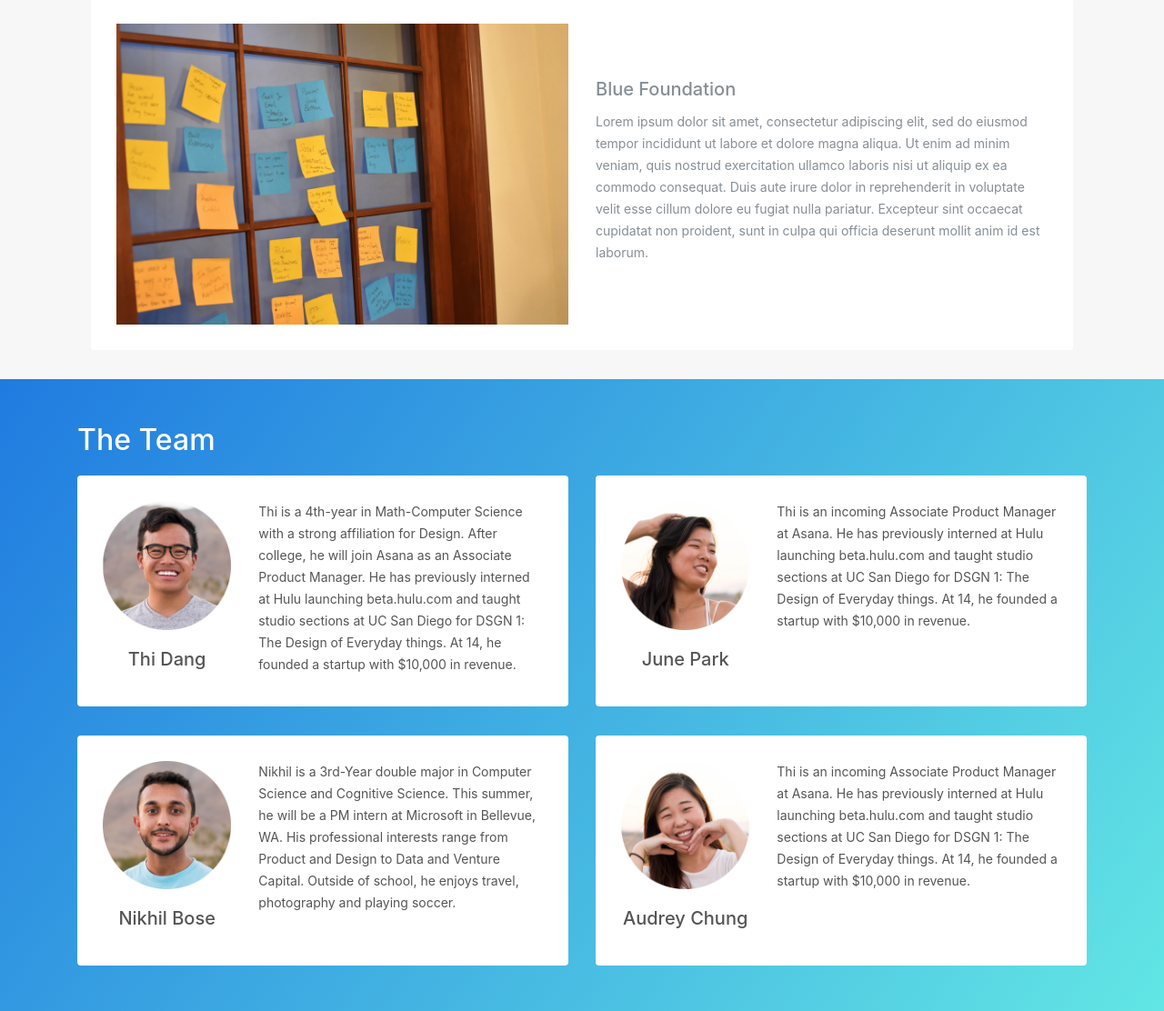
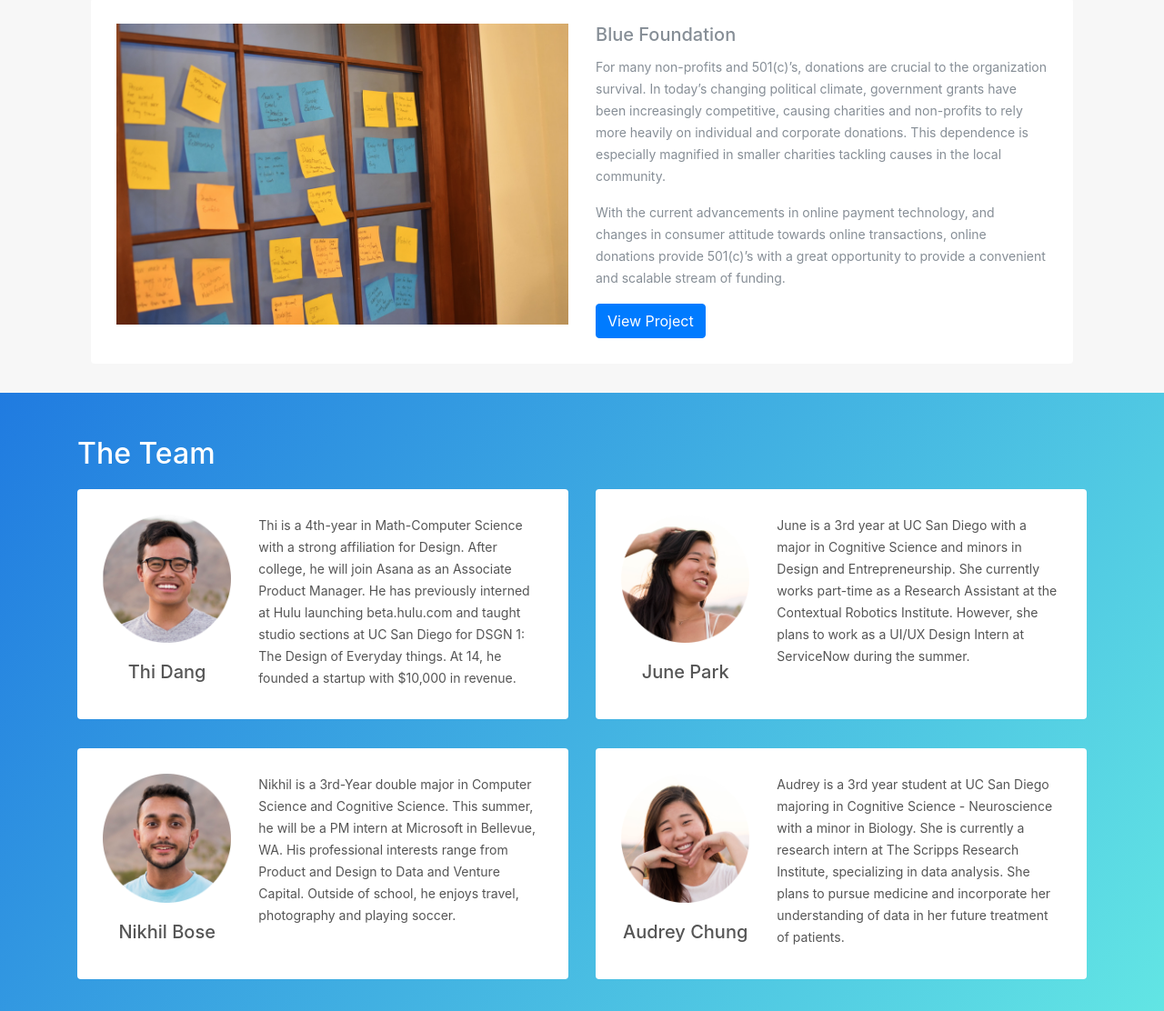
Before and after one commit to thidang/impact-, a plain HTML site: page index.html in a window 1280 px wide. Shown: the part 840-1952 px from the top of the page at 91% size. Drawn offline with nearby package versions, Linux system fonts and the light colour scheme.

Commit message:
first commit

```diff
--- a/album.css
+++ b/album.css
@@ -86,7 +86,7 @@ background: linear-gradient(00deg, #63E7E4, #207BE0); /* Standard syntax */
 }
 
 .project {
-  padding-top: 60px;
+  padding-top: 0px;
 }
 
 .card-bio {
--- a/index.html
+++ b/index.html
@@ -7,7 +7,7 @@
     <meta name="author" content="">
     <link rel="icon" href="../../../../favicon.ico">
 
-    <title>Album example for Bootstrap</title>
+    <title>Impact++</title>
 
     <!-- Bootstrap core CSS -->
     <link href="css/bootstrap.min.css" rel="stylesheet">
@@ -79,7 +79,9 @@
     </div>
     <div class="col-md-6">
           <h5 class="card-title project">Blue Foundation</h5>
-      <p class="card-text">Lorem ipsum dolor sit amet, consectetur adipiscing elit, sed do eiusmod tempor incididunt ut labore et dolore magna aliqua. Ut enim ad minim veniam, quis nostrud exercitation ullamco laboris nisi ut aliquip ex ea commodo consequat. Duis aute irure dolor in reprehenderit in voluptate velit esse cillum dolore eu fugiat nulla pariatur. Excepteur sint occaecat cupidatat non proident, sunt in culpa qui officia deserunt mollit anim id est laborum. </p>
+      <p class="card-text">For many non-profits and 501(c)’s, donations are crucial to the organization survival. In today’s changing political climate, government grants have been increasingly competitive, causing charities and non-profits to rely more heavily on individual and corporate donations. This dependence is especially magnified in smaller charities tackling causes in the local community.</p>
+      <p class="card-text">With the current advancements in online payment technology, and changes in consumer attitude towards online transactions, online donations provide 501(c)’s with a great opportunity to provide a convenient and scalable stream of funding.</p>
+  <a href="https://medium.com/impactplusplus/case-study-mobile-donation-experiences-7b1fc3e456fa" role="button" class="btn btn-primary">View Project</a>
     </div>
   </div>
 </div>
@@ -99,7 +101,7 @@
       <div class="card-body white">
         <div class="row">
         <div class="col-md-4">
-        <img src="Thi.png" class="img-fluid">
+        <img src="thi.png" class="img-fluid">
                 <h5 class="card-title bio">Thi Dang</h5>
       </div>
       <div class="col-md-8">
@@ -118,7 +120,7 @@
                 <h5 class="card-title bio">June Park</h5>
       </div>
       <div class="col-md-8">
-        <p class="card-text">Thi is an incoming Associate Product Manager at Asana. He has previously interned at Hulu launching beta.hulu.com and taught studio sections at UC San Diego for DSGN 1: The Design of Everyday things. At 14, he founded a startup with $10,000 in revenue. </p>
+        <p class="card-text">June is a 3rd year at UC San Diego with a major in Cognitive Science and minors in Design and Entrepreneurship. She currently works part-time as a Research Assistant at the Contextual Robotics Institute. However, she plans to work as a UI/UX Design Intern at ServiceNow during the summer. </p>
       </div>
     </div>
   </div>
@@ -150,7 +152,7 @@
                 <h5 class="card-title bio">Audrey Chung</h5>
       </div>
       <div class="col-md-8">
-        <p class="card-text">Thi is an incoming Associate Product Manager at Asana. He has previously interned at Hulu launching beta.hulu.com and taught studio sections at UC San Diego for DSGN 1: The Design of Everyday things. At 14, he founded a startup with $10,000 in revenue. </p>
+        <p class="card-text">Audrey is a 3rd year student at UC San Diego majoring in Cognitive Science - Neuroscience with a minor in Biology. She is currently a research intern at The Scripps Research Institute, specializing in data analysis. She plans to pursue medicine and incorporate her understanding of data in her future treatment of patients. </p>
       </div>
     </div>
   </div>
```
